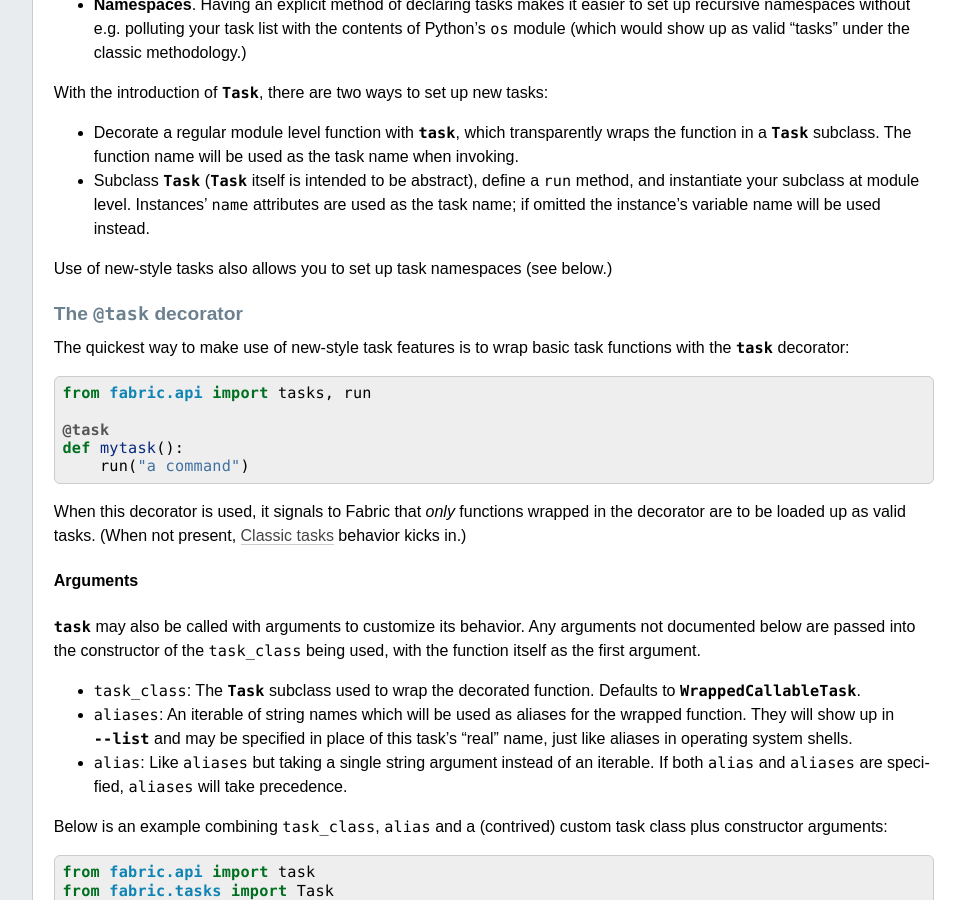
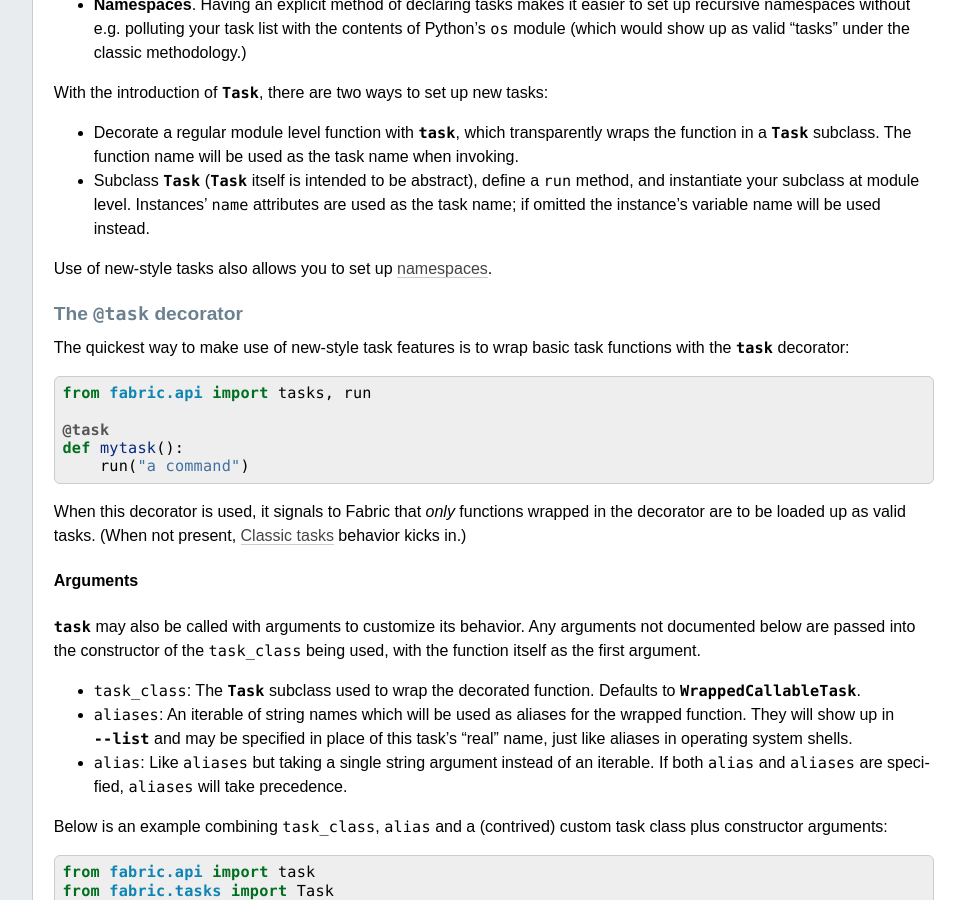
Before and after one commit to fabric/fabric, a Sphinx documentation site: the page built from docs/usage/tasks.rst, in a window 1280 px wide and 900 px high, scrolled down 751 px. Shown: the whole window, without its empty margins (224-1189 px from the left). Built offline with Sphinx 7.4.7, drawn with Linux system fonts in a browser that asks for light colours; pages that are not in the unit, such as notebooks, are missing from menus.

Commit message:
Use a link instead of 'see below'.

```diff
--- a/docs/usage/tasks.rst
+++ b/docs/usage/tasks.rst
@@ -54,7 +54,8 @@
   level. Instances' ``name`` attributes are used as the task name; if omitted
   the instance's variable name will be used instead.
 
-Use of new-style tasks also allows you to set up task namespaces (see below.)
+Use of new-style tasks also allows you to set up :ref:`namespaces
+<namespaces>`.
 
 
 .. _task-decorator:
```
